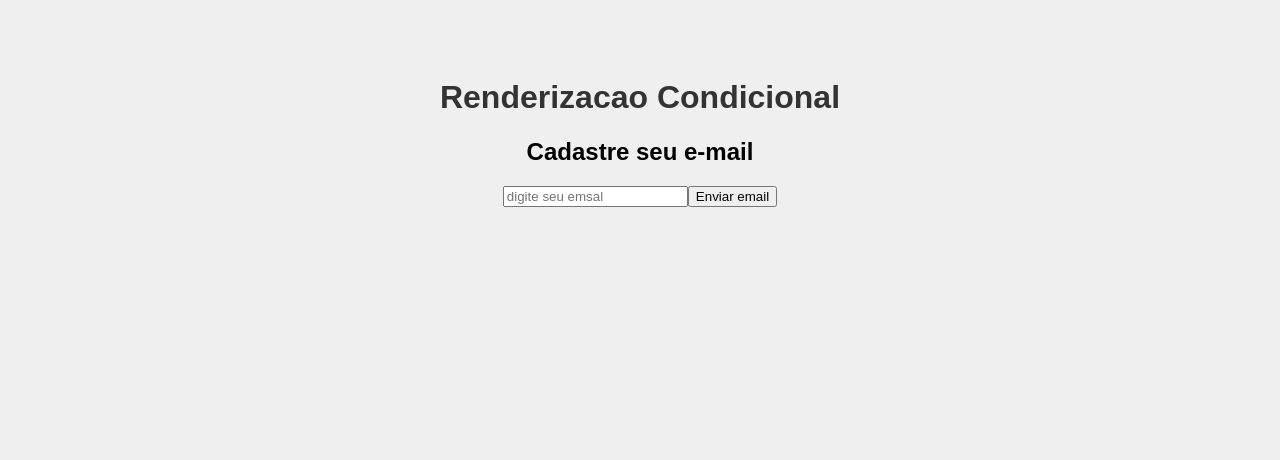
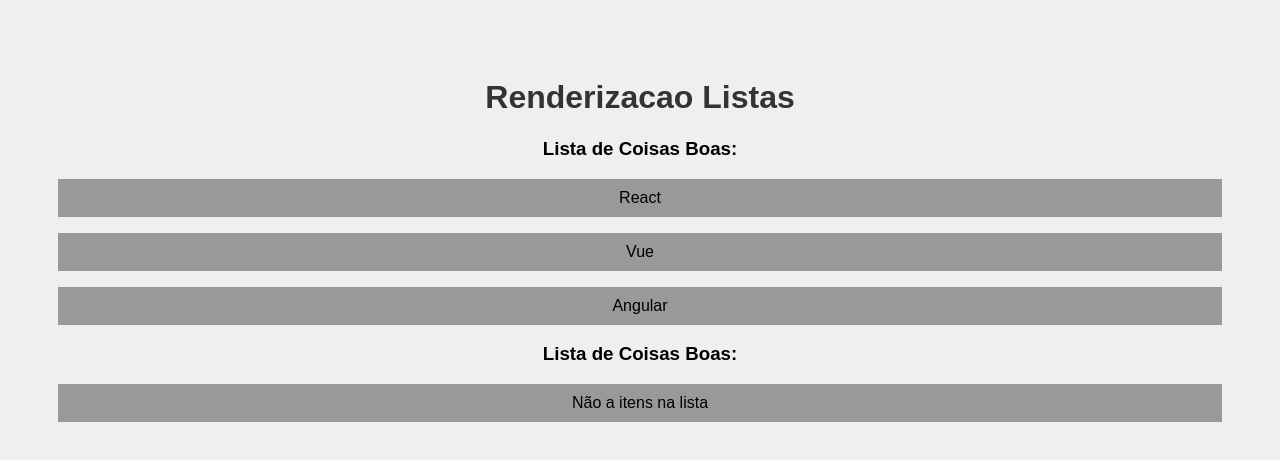
Before and after one commit to FagnerMoraes/rd-app, a React (Create React App) app: page / in a window 1280 px wide. Shown: the top 460 px of the page. Built offline with nearby package versions, Linux system fonts and the light colour scheme.

Commit message:
lista condificional ternaria

```diff
--- a/src/App.js
+++ b/src/App.js
@@ -1,6 +1,7 @@
 //import logo from './logo.svg';
 import './App.css';
-import Condicional from './components/evento/Condicional';
+//import Condicional from './components/evento/Condicional';
+import OutraLista from './components/listMaps/OutraLista';
 //import Pessoa from './components/Pessoa'
 //import Frase from './components/frase/Frase'
 //import List from './components/list/List'
@@ -9,12 +10,16 @@
 
 
 function App() {
+  const meusItens = ["React","Vue", "Angular"]
+
   return (
     <div className="App">
-      <h1>Renderizacao Condicional</h1>
-      <Condicional />
+      <h1>Renderizacao Listas</h1>
+      <OutraLista itens={meusItens} />
+      <OutraLista itens={[]} />
     </div>
-  );
+  )
 }
 
+
 export default App;
--- /dev/null
+++ b/src/components/listMaps/OutraLista.js
@@ -0,0 +1,17 @@
+/*Lista Condicional com if else ternario*/
+function OutraLista({itens}){
+    return (
+        <>
+        <h3>Lista de Coisas Boas:</h3>
+        {
+            itens.length > 0 ? (
+                itens.map((item, index) =>(
+                    <p key={index}>{item}</p>
+        ))) : (
+            <p>Não a itens na lista</p>
+        )}
+        </>
+    )
+}
+
+export default OutraLista
```
